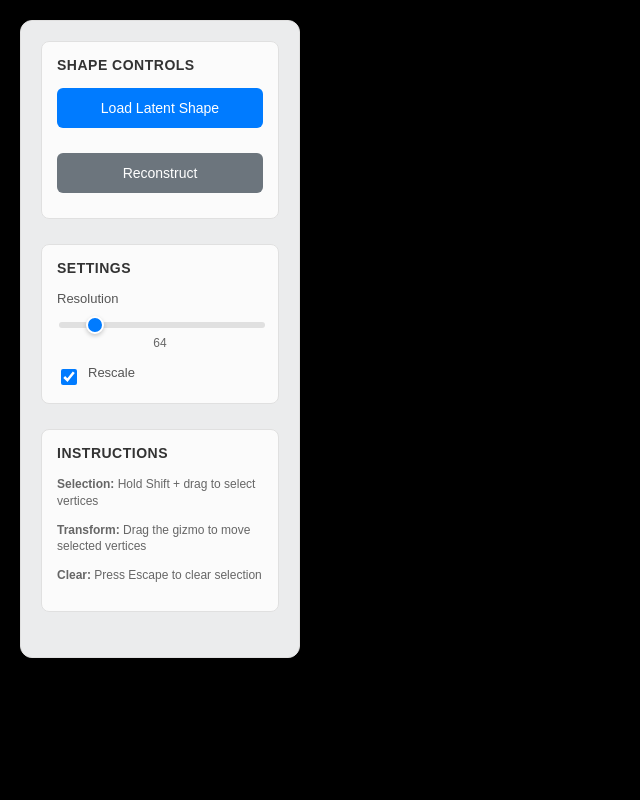
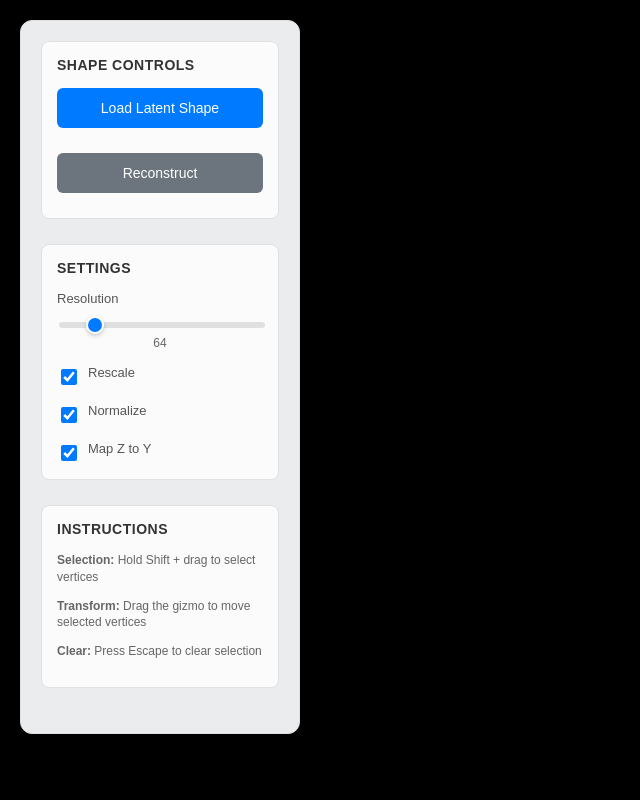
Before and after one commit to PARKCHEOLHEE-lab/latent-shapes, a FastAPI app: page /interpolator.html in a window 1280 px wide. Shown: the whole page, without its empty margins (0-640 px from the left). Run offline with FastAPI, Linux system fonts and the light colour scheme; parts of the project's set-up code (start-up, migrations or seed data) failed here and were passed over; some libraries are stand-ins or nearby versions.

Commit message:
interpolator

```diff
--- a/latent_shapes/demo/app.py
+++ b/latent_shapes/demo/app.py
@@ -1,20 +1,19 @@
 import os
 import sys
-
-if os.path.abspath(os.path.join(os.path.dirname(__file__), "../../")) not in sys.path:
-    sys.path.append(os.path.abspath(os.path.join(os.path.dirname(__file__), "../../")))
-
 import torch
 import uvicorn
 
+from typing import List
+from pydantic import BaseModel
 from fastapi import FastAPI, HTTPException
 from fastapi.responses import HTMLResponse, RedirectResponse
-from pydantic import BaseModel
-from typing import List
 
-from latent_shapes.src.config import Configuration
-from latent_shapes.src.data import SDFDataset
-from latent_shapes.src.model import SDFDecoder, LatentShapes
+basedir = os.path.abspath(os.path.join(os.path.dirname(__file__), "../runs/08-02-2025__17-36-23/"))
+if basedir not in sys.path:
+    sys.path.append(basedir)
+
+from src.config import Configuration
+from src.model import SDFDecoder, LatentShapes
 
 
 app = FastAPI(title="latent-shapes")
@@ -23,23 +22,20 @@ app = FastAPI(title="latent-shapes")
 configuration = Configuration()
 configuration.set_seed()
 
-sdf_dataset = SDFDataset.create_dataset(
-    data_dir=configuration.DATA_PATH_PROCESSED, configuration=configuration, data_slicer=10
-)
+states = torch.load(os.path.join(basedir, "states.pth"))
 
-latent_shapes = LatentShapes(latent_shapes=sdf_dataset.latent_shapes, noise_min=-0.1, noise_max=0.1)
+latent_shapes = LatentShapes(latent_shapes=torch.rand(size=(configuration.SLICER, configuration.NUM_LATENT_SHAPE_VERTICES, 3)))
+latent_shapes.load_state_dict(states["state_dict_latent_shapes"])
 
 sdf_decoder = SDFDecoder(configuration=configuration)
-
-states = torch.load(os.path.abspath(os.path.join(os.path.dirname(__file__), "../runs/07-13-2025__13-15-20/states.pth")))
-
 sdf_decoder.load_state_dict(states["state_dict_decoder"])
-latent_shapes.load_state_dict(states["state_dict_latent_shapes"])
 
 
 class ReconstructRequest(BaseModel):
     latent_shapes: List[List[float]]
     rescale: bool
+    normalize: bool
+    map_z_to_y: bool
     resolution: int
 
 
@@ -57,9 +53,12 @@ def interpolator():
 
 @app.get("/api/latent_shapes")
 def get_random_latent_shape():
-    random_index = torch.randint(0, sdf_dataset.latent_shapes.shape[0], (1,))
+    random_index = torch.randint(0, configuration.SLICER, (1,))
     latent_shape = latent_shapes(random_index).squeeze(0)
-    faces = sdf_dataset.faces[random_index].squeeze(0)
+    faces = configuration.BOX.faces
+
+    # map y to z to match the loaded latent shape into the xzy system
+    latent_shape[:, [1, 2]] = latent_shape[:, [2, 1]]
 
     return {"latent_shape": latent_shape.tolist(), "faces": faces.tolist()}
 
@@ -71,14 +70,18 @@ def reconstruct(request: ReconstructRequest):
 
         latent_shapes_tensor = torch.tensor(request.latent_shapes).to(configuration.DEVICE)
 
+        # map z to y to match the loaded latent shape into the xyz system
+        latent_shapes_tensor[:, [1, 2]] = latent_shapes_tensor[:, [2, 1]]
+
         reconstruction_results = sdf_decoder.reconstruct(
             latent_shapes=latent_shapes_tensor.unsqueeze(0),
             save_path=os.path.join(os.path.dirname(__file__)),
-            normalize=True,
+            normalize=request.normalize,
             check_watertight=False,
-            map_z_to_y=False,
+            map_z_to_y=request.map_z_to_y,
             add_noise=False,
             rescale=request.rescale,
+            # centraize=False
         )
 
         if reconstruction_results[0] is None:
@@ -97,4 +100,4 @@ def reconstruct(request: ReconstructRequest):
 
 
 if __name__ == "__main__":
-    uvicorn.run(app, host="0.0.0.0", port=7777)
+    uvicorn.run("app:app", host="0.0.0.0", port=7777, reload=True)
--- a/latent_shapes/demo/templates/interpolator.html
+++ b/latent_shapes/demo/templates/interpolator.html
@@ -223,6 +223,18 @@
                     <label for="rescale_checkbox">Rescale</label>
                 </div>
             </div>
+            <div class="control-item">
+                <div class="checkbox-container">
+                    <input type="checkbox" id="normalize_checkbox" class="checkbox" checked>
+                    <label for="normalize_checkbox">Normalize</label>
+                </div>
+            </div>
+            <div class="control-item">
+                <div class="checkbox-container">
+                    <input type="checkbox" id="map_z_to_y_checkbox" class="checkbox" checked>
+                    <label for="map_z_to_y_checkbox">Map Z to Y</label>
+                </div>
+            </div>
         </div>
 
         <div class="control-group">
@@ -257,7 +269,7 @@
 
         const LATENT_SHAPE_WIREFRAME_MATERIAL = new THREE.MeshBasicMaterial(
             {
-                color: 0x0000ff,
+                color: 0x808080,
                 transparent: true,
                 opacity: 0.1,
                 wireframe: true,
@@ -273,7 +285,7 @@
 
         const RECONSTRUCTED_MESH_WIREFRAME_MATERIAL = new THREE.MeshBasicMaterial(
             {
-                color: 0x808080,
+                color: 0x242424,
                 transparent: true,
                 opacity: 0.2,
                 wireframe: true,
@@ -361,6 +373,7 @@
         const resolution_slider = document.getElementById("resolution_slider");
         const resolution_value = document.getElementById("resolution_value");
         const rescale_checkbox = document.getElementById("rescale_checkbox");
+        const normalize_checkbox = document.getElementById("normalize_checkbox");
 
         // Update resolution value display when slider changes
         resolution_slider.addEventListener("input", function() {
@@ -640,16 +653,14 @@
             const reconstruct_button = document.getElementById("reconstruct_button");
             const container = document.getElementById("container");
 
-            // 원래 클래스 저장
             const originalClass = reconstruct_button.classList.contains("primary") ? "primary" : "secondary";
 
-            // 버튼 비활성화 및 스타일 변경
             load_random_shape_button.disabled = true;
             reconstruct_button.disabled = true;
             load_random_shape_button.classList.add("loading");
             reconstruct_button.classList.add("loading");
             reconstruct_button.classList.remove(originalClass);
-            reconstruct_button.classList.add("disabled");  // disabled 스타일 적용
+            reconstruct_button.classList.add("disabled");
 
             try {
 
@@ -667,6 +678,8 @@
                 // Get current control values
                 const current_resolution = parseInt(document.getElementById("resolution_slider").value);
                 const current_rescale = document.getElementById("rescale_checkbox").checked;
+                const current_normalize = document.getElementById("normalize_checkbox").checked;
+                const current_map_z_to_y = document.getElementById("map_z_to_y_checkbox").checked;
 
                 const response = await fetch(
                     "/api/reconstruct",
@@ -678,6 +691,8 @@
                                 latent_shapes: latent_shape_vertices,
                                 resolution: current_resolution,
                                 rescale: current_rescale,
+                                normalize: current_normalize,
+                                map_z_to_y: current_map_z_to_y,
                             }
                         )
                     }
@@ -685,7 +700,6 @@
 
                 const result_data = await response.json();
                 console.timeEnd("reconstructing with latentshape")
-                const reconstructed_mesh_vertices = result_data.vertices.map(vertex => [vertex[0], vertex[2], vertex[1]])
 
                 if (
                     response.ok
@@ -693,6 +707,8 @@
                     && result_data.faces
                 ) {
                     clear_scene(RECONSTRUCTION_MODE);
+
+                    const reconstructed_mesh_vertices = result_data.vertices.map(vertex => [vertex[0], vertex[2], vertex[1]])
 
                     const reconstructed_mesh = create_mesh(
                         reconstructed_mesh_vertices,
```
